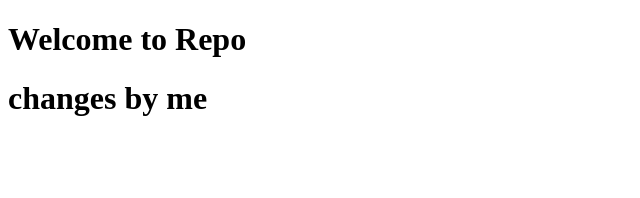
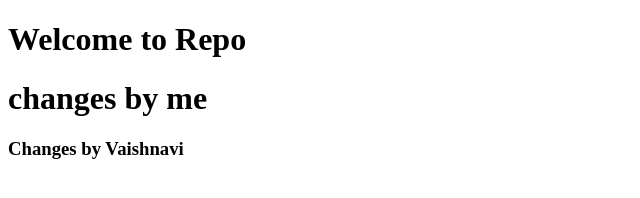
Before and after one commit to Kalyanis0012/practice-repo, a plain HTML site: page index.html in a window 1280 px wide. Shown: the whole page, without its empty margins (0-640 px from the left). Drawn offline with Linux system fonts and the light colour scheme.

Commit message:
third commit

```diff
--- a/index.html
+++ b/index.html
@@ -8,5 +8,6 @@
 <body>
    <h1>Welcome to Repo</h1>
    <h1> changes by me</h1>
+   <h3>Changes by Vaishnavi</h3>
 </body>
 </html>
```
